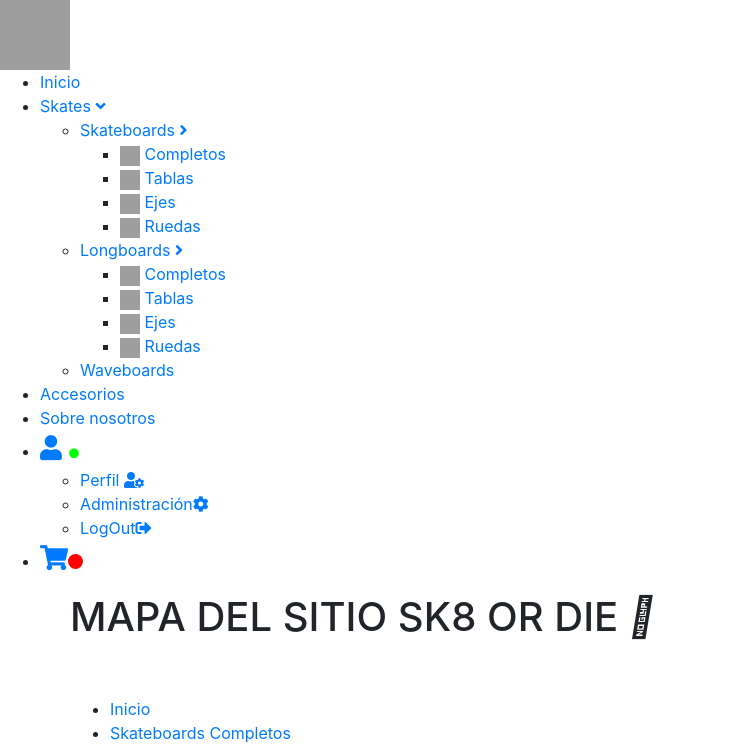
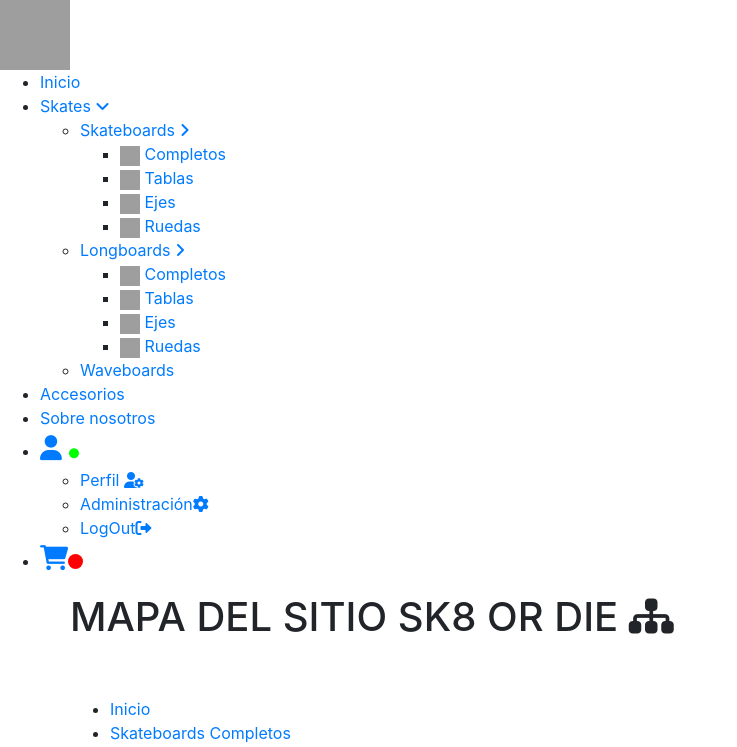
Before and after one commit to Mohatf/SK8ORDIE, a PHP site: page /MapaDelSitio.php in a window 1280 px wide. Shown: the top 747 px of the page, without its empty margins (0-737 px from the left). Run offline with PHP 8.4, Linux system fonts and the light colour scheme; a user stored in the database is signed in; some libraries are stand-ins or nearby versions; grey boxes are pictures that could not be loaded.

Commit message:
Update MapaDelSitio.php

```diff
--- a/Codigo/ProyectoFinal/php/Codigo/Pagina/MapaDelSitio.php
+++ b/Codigo/ProyectoFinal/php/Codigo/Pagina/MapaDelSitio.php
@@ -13,7 +13,7 @@ session_start();
     <meta http-equiv="X-UA-Compatible" content="IE=edge">
     <meta name="viewport" content="width=device-width, initial-scale=1.0">
     <link rel="stylesheet" href="../../../css/AdminUsuarios.css">
-    <link rel="stylesheet" href="https://cdnjs.cloudflare.com/ajax/libs/font-awesome/5.15.4/css/all.min.css">
+    <link rel="stylesheet" href="https://cdnjs.cloudflare.com/ajax/libs/font-awesome/6.1.1/css/all.min.css">
     <link rel="icon" href="../../../imagenes/icono-ventana1.png">
     <script src="https://cdnjs.cloudflare.com/ajax/libs/jquery/3.6.0/jquery.min.js"></script>
     <script src="https://unpkg.com/sweetalert/dist/sweetalert.min.js"></script>
```
